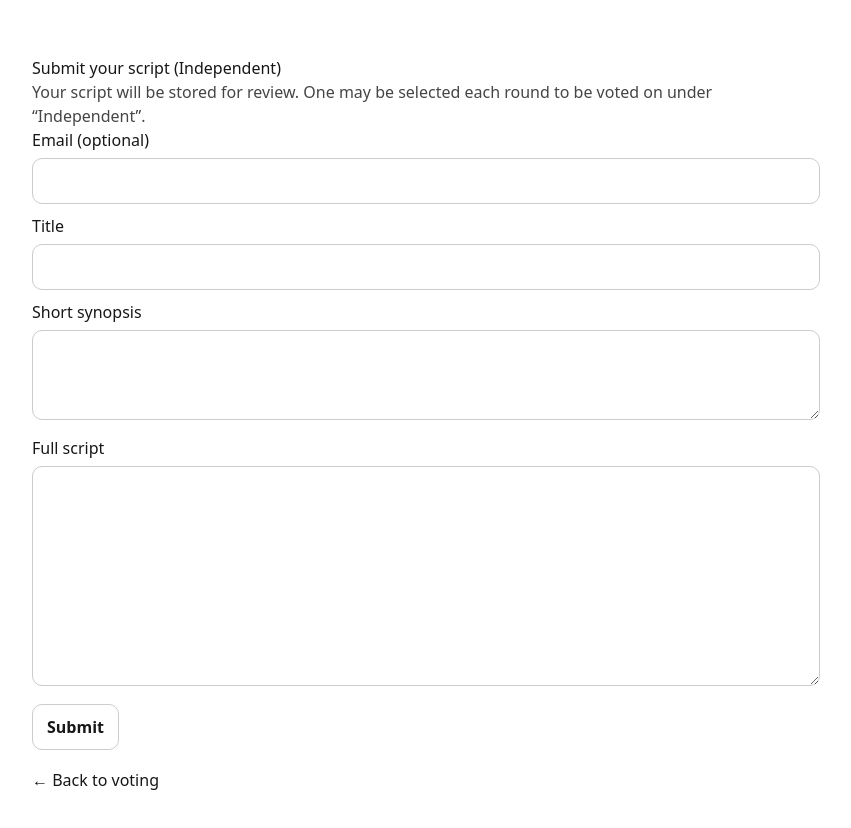
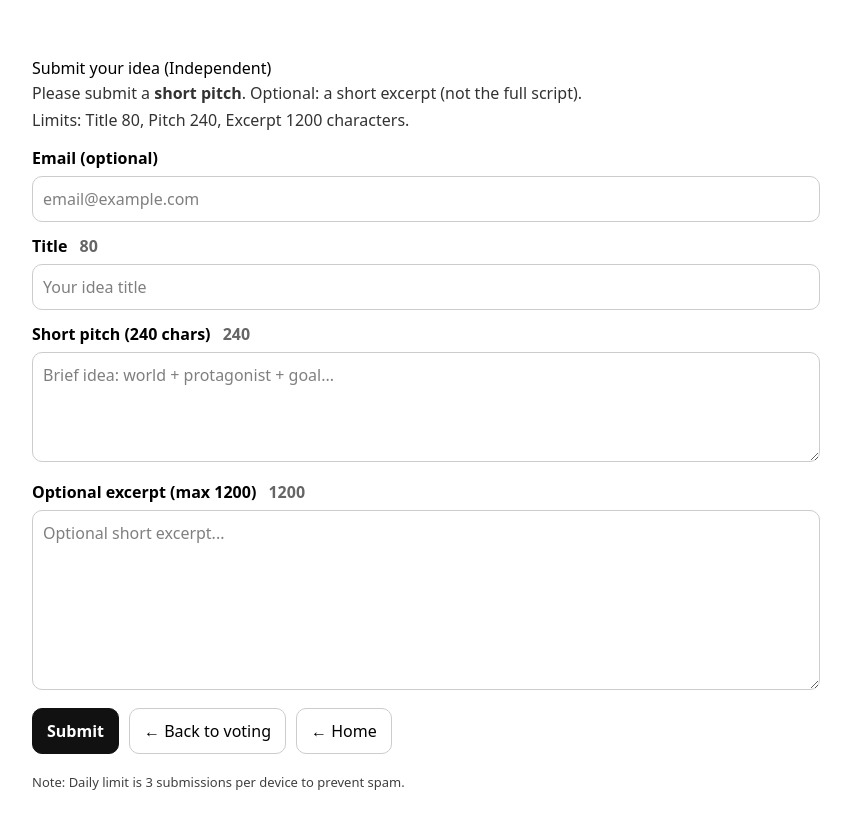
Before and after one commit to msabridevs/entashow, a Next.js app: page /en/submit in a window 1280 px wide. Shown: the top 828 px of the page, without its empty margins (214-1065 px from the left). Built offline with nearby package versions, Linux system fonts and the light colour scheme.

Commit message:
shorter scripts

```diff
--- a/src/app/api/submit-script/route.ts
+++ b/src/app/api/submit-script/route.ts
@@ -2,22 +2,24 @@ import { NextResponse } from "next/server";
 import { createServerSupabaseClient } from "@/lib/supabase/server";
 
 export async function POST(req: Request) {
-  const { fingerprint, email, title, synopsis, script_text } = await req.json();
-
-  if (!fingerprint) return new NextResponse("missing fingerprint", { status: 400 });
-  if (!title || title.length < 2) return new NextResponse("bad title", { status: 400 });
-  if (!synopsis || synopsis.length < 10) return new NextResponse("bad synopsis", { status: 400 });
-  if (!script_text || script_text.length < 50) return new NextResponse("bad script", { status: 400 });
+  const { fingerprint, email, title, pitch, excerpt } = await req.json();
 
   const supabase = await createServerSupabaseClient();
-  const { error } = await supabase.from("script_submissions").insert({
-    fingerprint,
-    email: email || null,
-    title,
-    synopsis,
-    script_text,
+
+  const { error } = await supabase.rpc("submit_script_idea", {
+    p_fingerprint: fingerprint,
+    p_email: email || "",
+    p_title: title || "",
+    p_pitch: pitch || "",
+    p_excerpt: excerpt || null,
   });
 
-  if (error) return new NextResponse("failed", { status: 400 });
+  if (error) {
+    // Return friendly status codes
+    const msg = error.message || "failed";
+    if (msg.includes("daily limit")) return new NextResponse("daily limit", { status: 429 });
+    return new NextResponse(msg, { status: 400 });
+  }
+
   return NextResponse.json({ ok: true });
 }
--- a/src/app/en/submit/page.tsx
+++ b/src/app/en/submit/page.tsx
@@ -2,7 +2,7 @@
 
 export const dynamic = "force-dynamic";
 
-import { useEffect, useState } from "react";
+import { useEffect, useMemo, useState } from "react";
 
 function getFP(): string {
   const key = "enta_show_fp";
@@ -14,73 +14,168 @@ function getFP(): string {
   return fp;
 }
 
+const LIMIT_TITLE = 80;
+const LIMIT_PITCH = 240;
+const LIMIT_EXCERPT = 1200;
+
 export default function SubmitEN() {
-  const [fp, setFp] = useState("");
-  const [email, setEmail] = useState("");
-  const [title, setTitle] = useState("");
-  const [synopsis, setSynopsis] = useState("");
-  const [script, setScript] = useState("");
-  const [msg, setMsg] = useState("");
+  const [fp, setFp] = useState<string>("");
 
-  useEffect(() => setFp(getFP()), []);
+  const [email, setEmail] = useState<string>("");
+  const [title, setTitle] = useState<string>("");
+  const [pitch, setPitch] = useState<string>("");
+  const [excerpt, setExcerpt] = useState<string>("");
+
+  const [msg, setMsg] = useState<string>("");
+  const [sending, setSending] = useState<boolean>(false);
+
+  useEffect(() => {
+    if (typeof window === "undefined") return;
+    setFp(getFP());
+  }, []);
+
+  const titleLeft = useMemo(() => LIMIT_TITLE - title.length, [title]);
+  const pitchLeft = useMemo(() => LIMIT_PITCH - pitch.length, [pitch]);
+  const excerptLeft = useMemo(() => LIMIT_EXCERPT - excerpt.length, [excerpt]);
 
   async function submit() {
     setMsg("");
 
+    if (!fp) return setMsg("Please refresh and try again.");
+    if (title.trim().length < 2) return setMsg("Please enter a title.");
+    if (pitch.trim().length < 10) return setMsg("Please enter a short pitch (at least 10 characters).");
+
+    setSending(true);
+    try {
       const res = await fetch("/api/submit-script", {
         method: "POST",
         headers: { "Content-Type": "application/json" },
         body: JSON.stringify({
           fingerprint: fp,
-        email,
-        title,
-        synopsis,
-        script_text: script,
+          email: email.trim() || null,
+          title: title.trim(),
+          pitch: pitch.trim(),
+          excerpt: excerpt.trim() || null,
         }),
       });
 
-    if (!res.ok) {
-      setMsg("Failed. Please fill all fields correctly.");
+      if (res.status === 429) {
+        setMsg("Daily limit reached (3 submissions/day). Try tomorrow.");
         return;
       }
 
-    setMsg("Received ✅ One Independent script may be selected each round for voting.");
+      if (!res.ok) {
+        setMsg("Failed to submit. Please check the limits and try again.");
+        return;
+      }
+
+      setMsg("Received ✅ Your idea will be reviewed for the Independent slot.");
       setEmail("");
       setTitle("");
-    setSynopsis("");
-    setScript("");
+      setPitch("");
+      setExcerpt("");
+    } finally {
+      setSending(false);
+    }
   }
 
   return (
-    <main dir="ltr" style={{ maxWidth: 820, margin: "40px auto", padding: 16, fontFamily: "system-ui, Arial" }}>
-      <h1>Submit your script (Independent)</h1>
-      <p style={{ opacity: 0.8 }}>
-        Your script will be stored for review. One may be selected each round to be voted on under “Independent”.
+    <main
+      dir="ltr"
+      style={{
+        maxWidth: 820,
+        margin: "40px auto",
+        padding: 16,
+        fontFamily: "system-ui, Arial",
+        background: "#fff",
+        color: "#000",
+      }}
+    >
+      <h1 style={{ marginTop: 0 }}>Submit your idea (Independent)</h1>
+
+      <p style={{ opacity: 0.8, lineHeight: 1.7 }}>
+        Please submit a <b>short pitch</b>. Optional: a short excerpt (not the full script).
+        <br />
+        Limits: Title {LIMIT_TITLE}, Pitch {LIMIT_PITCH}, Excerpt {LIMIT_EXCERPT} characters.
       </p>
 
-      <label>Email (optional)</label>
-      <input value={email} onChange={e => setEmail(e.target.value)} style={inputStyle} />
+      <label style={labelStyle}>Email (optional)</label>
+      <input value={email} onChange={(e) => setEmail(e.target.value)} placeholder="email@example.com" style={inputStyle} />
 
-      <label style={labelStyle}>Title</label>
-      <input value={title} onChange={e => setTitle(e.target.value)} style={inputStyle} />
+      <label style={labelStyle}>
+        Title <span style={counterStyle}>{titleLeft}</span>
+      </label>
+      <input
+        value={title}
+        onChange={(e) => setTitle(e.target.value.slice(0, LIMIT_TITLE))}
+        placeholder="Your idea title"
+        style={inputStyle}
+      />
 
-      <label style={labelStyle}>Short synopsis</label>
-      <textarea value={synopsis} onChange={e => setSynopsis(e.target.value)} style={textareaStyle(90)} />
+      <label style={labelStyle}>
+        Short pitch (240 chars) <span style={counterStyle}>{pitchLeft}</span>
+      </label>
+      <textarea
+        value={pitch}
+        onChange={(e) => setPitch(e.target.value.slice(0, LIMIT_PITCH))}
+        placeholder="Brief idea: world + protagonist + goal..."
+        style={textareaStyle(110)}
+      />
 
-      <label style={labelStyle}>Full script</label>
-      <textarea value={script} onChange={e => setScript(e.target.value)} style={textareaStyle(220)} />
+      <label style={labelStyle}>
+        Optional excerpt (max {LIMIT_EXCERPT}) <span style={counterStyle}>{excerptLeft}</span>
+      </label>
+      <textarea
+        value={excerpt}
+        onChange={(e) => setExcerpt(e.target.value.slice(0, LIMIT_EXCERPT))}
+        placeholder="Optional short excerpt..."
+        style={textareaStyle(180)}
+      />
 
-      <button onClick={submit} style={btnStyle}>Submit</button>
+      <div style={{ display: "flex", gap: 10, marginTop: 12, flexWrap: "wrap" }}>
+        <button onClick={submit} disabled={sending} style={btnStyle}>
+          {sending ? "Submitting..." : "Submit"}
+        </button>
+
+        <a href="/en/explore" style={linkBtnStyle}>← Back to voting</a>
+        <a href="/en" style={linkBtnStyle}>← Home</a>
+      </div>
+
       {msg && <p style={{ marginTop: 12 }}>{msg}</p>}
 
-      <p style={{ marginTop: 18 }}>
-        <a href="/en/explore">← Back to voting</a>
+      <p style={{ marginTop: 18, opacity: 0.75, fontSize: 13, lineHeight: 1.6 }}>
+        Note: Daily limit is 3 submissions per device to prevent spam.
       </p>
     </main>
   );
 }
 
-const labelStyle: React.CSSProperties = { marginTop: 10, display: "block" };
+const labelStyle: React.CSSProperties = { marginTop: 12, display: "block", fontWeight: 700 };
+const counterStyle: React.CSSProperties = { marginLeft: 8, fontWeight: 700, opacity: 0.6 };
 const inputStyle: React.CSSProperties = { width: "100%", padding: 10, borderRadius: 10, border: "1px solid #ccc", marginTop: 6 };
-const textareaStyle = (h: number): React.CSSProperties => ({ width: "100%", padding: 10, borderRadius: 10, border: "1px solid #ccc", marginTop: 6, minHeight: h });
-const btnStyle: React.CSSProperties = { marginTop: 12, padding: "10px 14px", borderRadius: 10, border: "1px solid #ccc", cursor: "pointer", fontWeight: 800 };
+const textareaStyle = (minHeight: number): React.CSSProperties => ({
+  width: "100%",
+  padding: 10,
+  borderRadius: 10,
+  border: "1px solid #ccc",
+  marginTop: 6,
+  minHeight,
+});
+const btnStyle: React.CSSProperties = {
+  padding: "10px 14px",
+  borderRadius: 10,
+  border: "1px solid #111",
+  background: "#111",
+  color: "#fff",
+  cursor: "pointer",
+  fontWeight: 800,
+};
+const linkBtnStyle: React.CSSProperties = {
+  padding: "10px 14px",
+  borderRadius: 10,
+  border: "1px solid #ccc",
+  textDecoration: "none",
+  color: "#000",
+  display: "inline-flex",
+  alignItems: "center",
+};
```
Lines whose indentation alone changed are shown as unchanged.
